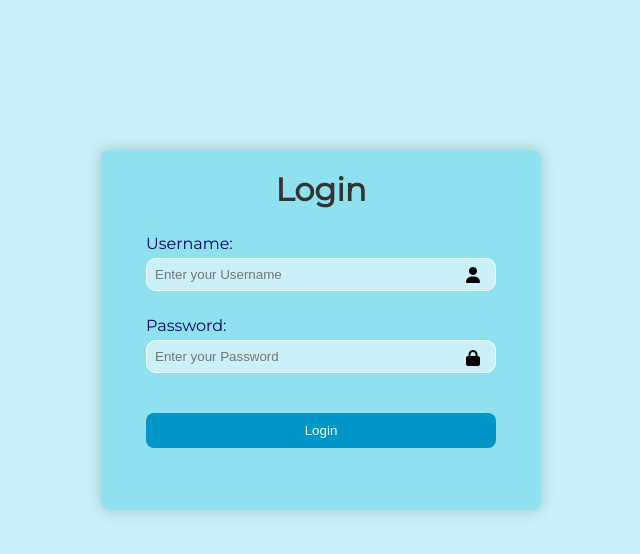
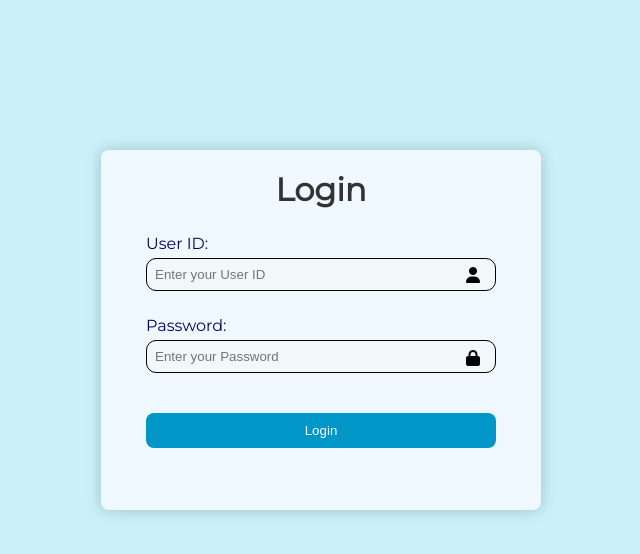
Before and after one commit to SohamMore-26/TCTPMS-CPP, a PHP site: page / in a window 1280 px wide. Shown: the top 554 px of the page, without its empty margins (319-959 px from the left). Run offline with PHP 8.4, Linux system fonts and the light colour scheme; some libraries are stand-ins or nearby versions; some web fonts are replaced.

Commit message:
Final Login Page

```diff
--- a/index.html
+++ b/index.html
@@ -16,10 +16,10 @@
     <div class="login-container">
         <form class="login-form">
             <h1>Login</h1>
-            <label for="username" >Username:</label>
+            <label for="username" >User ID:</label>
 
             <div>
-                <input type="text" id="username" class="username" placeholder="Enter your Username" name="username" required>
+                <input type="text" id="username" class="username" placeholder="Enter your User ID" name="userid" required>
                 <div class="icon-user"><i class="fa-solid fa-user"></i></div>
             </div>
 
--- a/styles.css
+++ b/styles.css
@@ -15,7 +15,8 @@ body {
 
 .login-container {
     position: relative;
-    background-color: #90e1ef;
+    background-color: aliceblue;
+    /* background-color: #90e1ef; */
     border-radius: 8px;
     box-shadow: 0 0 15px rgba(0, 0, 0, 0.2);
     padding: 20px;
@@ -70,9 +71,10 @@ input {
     margin-top: 5px;
     margin-bottom: 15px;
     box-sizing: border-box;
-    border: 1px solid #ffffff;
+    border: 1px solid black;
+    /* border: 1px solid #ffffff; */
     border-radius: 10px;
-    background-color: #CAF0F8;
+    background-color: #f1f8fa;
 }
 
 .username::after {
```
